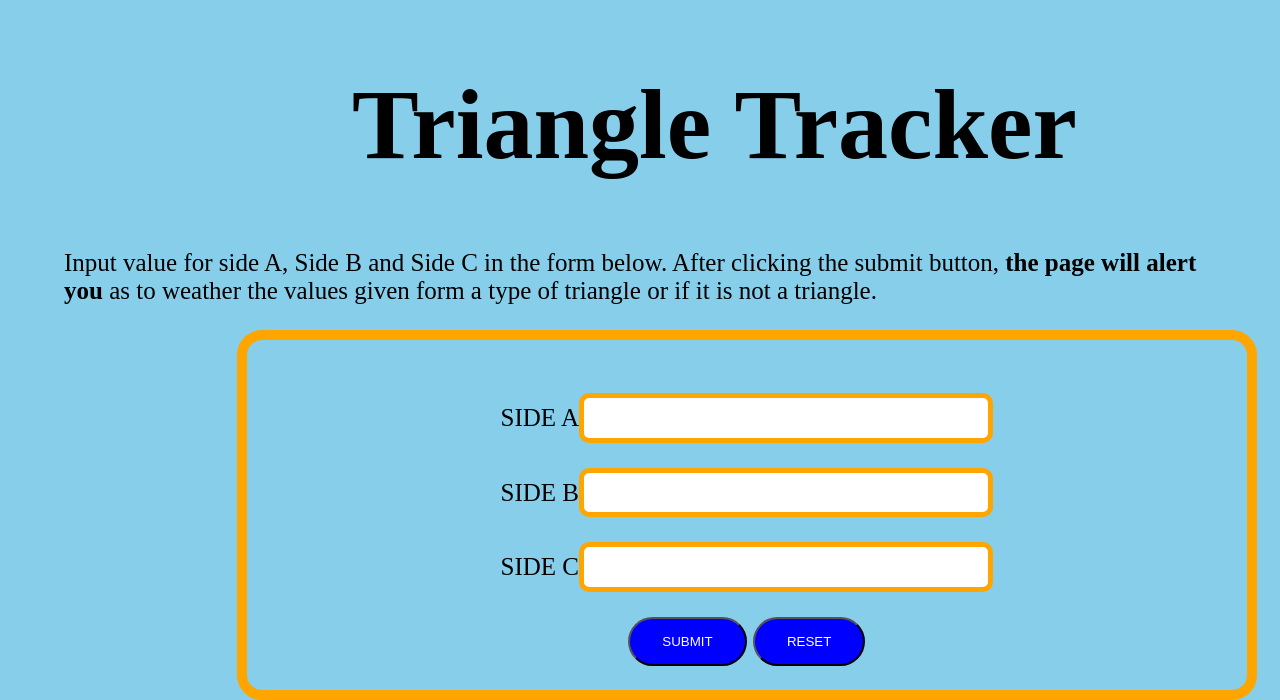
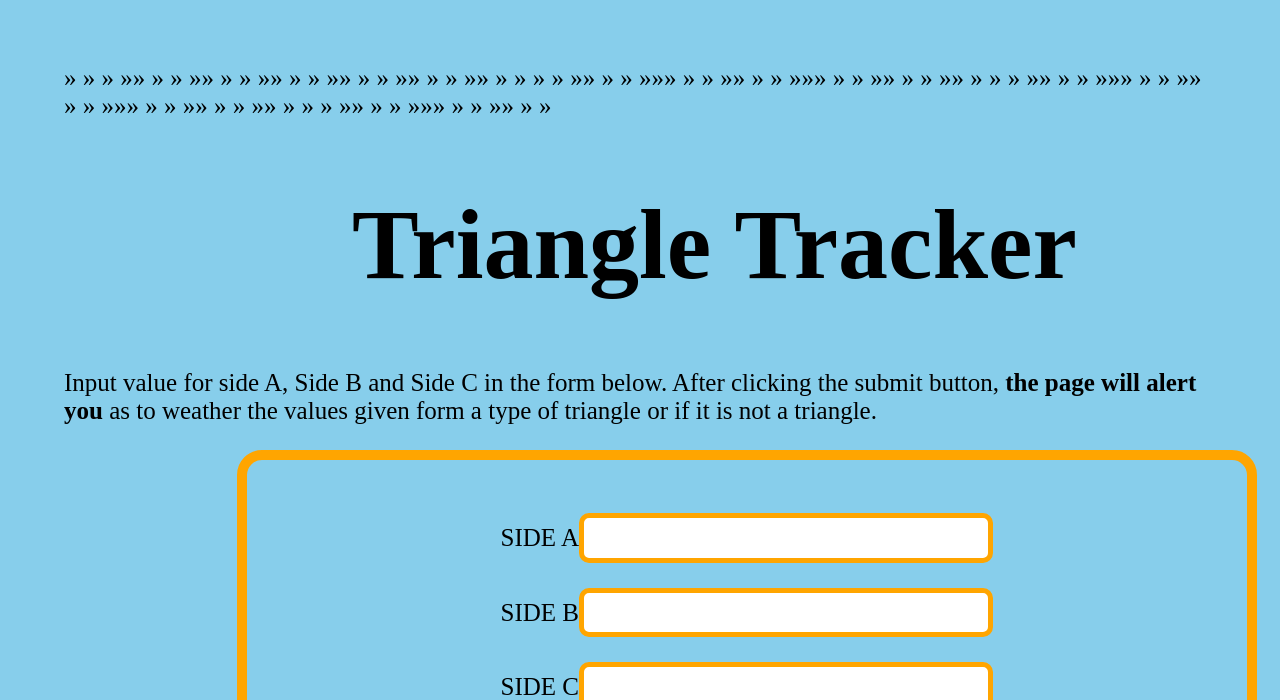
Before and after one commit to SundayJuma/Triangle-Tracker-, a plain HTML site: page index.html in a window 1280 px wide. Shown: the top 700 px of the page. Drawn offline with Linux system fonts and the light colour scheme; a web font is replaced by a local one.

Commit message:
add content to index file

```diff
--- a/index.html
+++ b/index.html
@@ -9,6 +9,12 @@
   <title>Triangle Tracker</title>
 </head>
 <body>
+  <div class="glitch">
+    &#187; &#187; &#187; &#187;&#187; &#187; &#187; &#187;&#187; &#187; &#187; &#187;&#187; &#187; &#187; &#187;&#187; &#187; &#187; &#187;&#187; &#187; &#187; &#187;&#187; &#187;
+    &#187; &#187; &#187; &#187;&#187; &#187; &#187; &#187;&#187;&#187; &#187; &#187; &#187;&#187; &#187; &#187; &#187;&#187;&#187; &#187; &#187; &#187;&#187; &#187; &#187; &#187;&#187;
+    &#187; &#187; &#187; &#187;&#187; &#187; &#187; &#187;&#187;&#187; &#187; &#187; &#187;&#187; &#187; &#187; &#187;&#187;&#187; &#187; &#187; &#187;&#187; &#187; &#187; &#187;&#187;
+    &#187; &#187; &#187; &#187;&#187; &#187; &#187; &#187;&#187;&#187; &#187; &#187; &#187;&#187; &#187; &#187;
+  </div>
   <h1> Triangle Tracker</h1>
     <p> Input value for side A, Side B and Side C in the form below. After clicking the submit button, <strong>the page will alert you </strong>as to weather the values given form a type of triangle or if it is not a triangle.</p>
   <div class="form">
```
